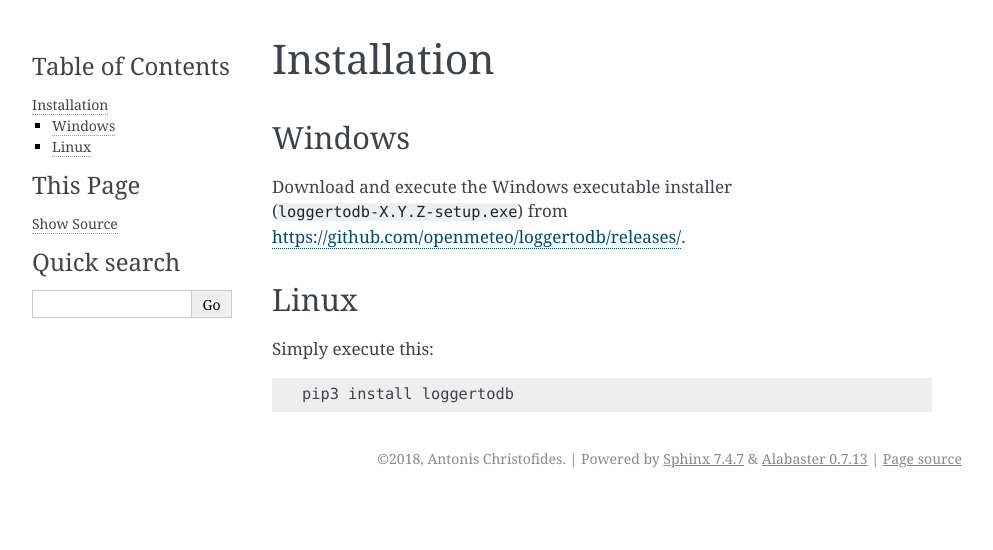
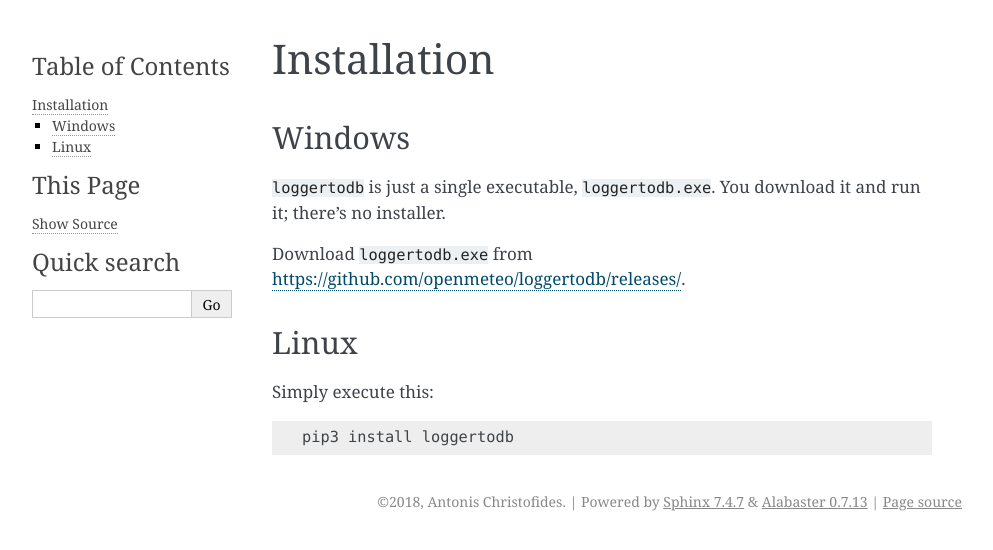
Before and after one commit to openmeteo/loggertodb, a Sphinx documentation site: the page built from docs/installation.rst, in a window 1280 px wide. Shown: the top 550 px of the page, without its empty margins (148-1141 px from the left). Built offline with Sphinx 7.4.7, drawn with Linux system fonts in a browser that asks for light colours.

Commit message:
Create windows executable (fixes #4)

```diff
--- a/docs/installation.rst
+++ b/docs/installation.rst
@@ -9,8 +9,10 @@ Installation
 Windows
 =======
 
-Download and execute the Windows executable installer
-(``loggertodb-X.Y.Z-setup.exe``) from
+``loggertodb`` is just a single executable, ``loggertodb.exe``. You
+download it and run it; there's no installer.
+
+Download ``loggertodb.exe`` from
 https://github.com/openmeteo/loggertodb/releases/.
 
 Linux
```
Also changed, not shown: README.rst (+33 -2 lines), 1 other file.
